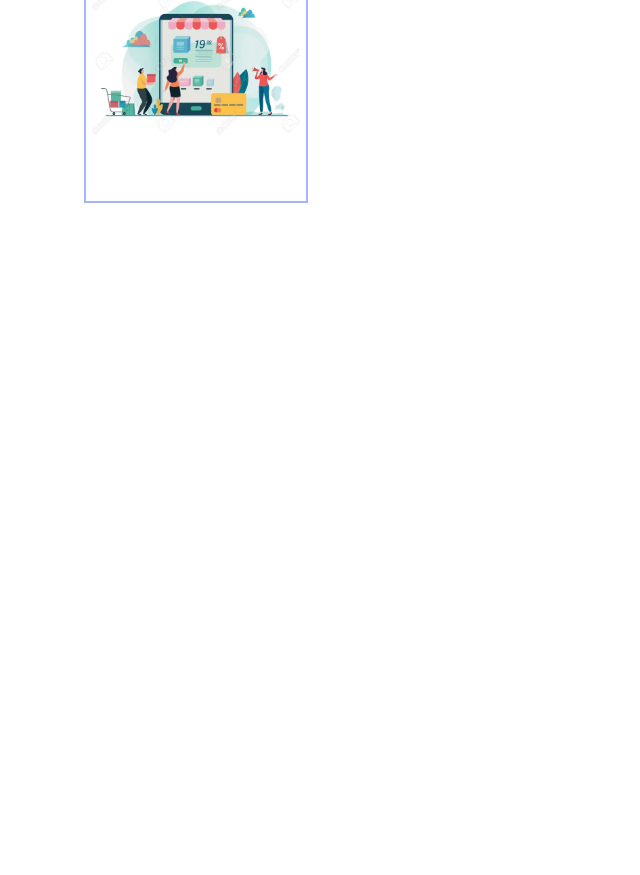
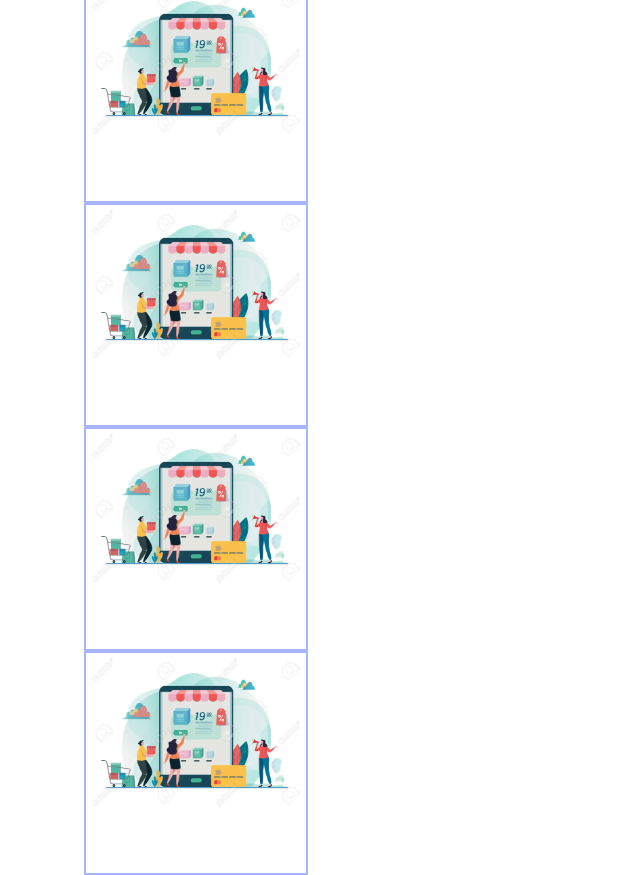
Before and after one commit to PennDarath/E-Commerce, a React (Vite) app: page / in a window 1280 px wide. Shown: the part 713-1588 px from the top of the page, without its empty margins (0-640 px from the left). Before the commit the page ends 916 px from the top, so only its background shows below. Built offline with nearby package versions, Linux system fonts and the light colour scheme.

Commit message:
add many cards

```diff
--- a/src/App.tsx
+++ b/src/App.tsx
@@ -18,6 +18,9 @@ function App() {
       <NavBar />
       <Slides images={fakeimages}/>
       <Card />
+      <Card />
+      <Card />
+      <Card />
 
     </div>
   );
```
